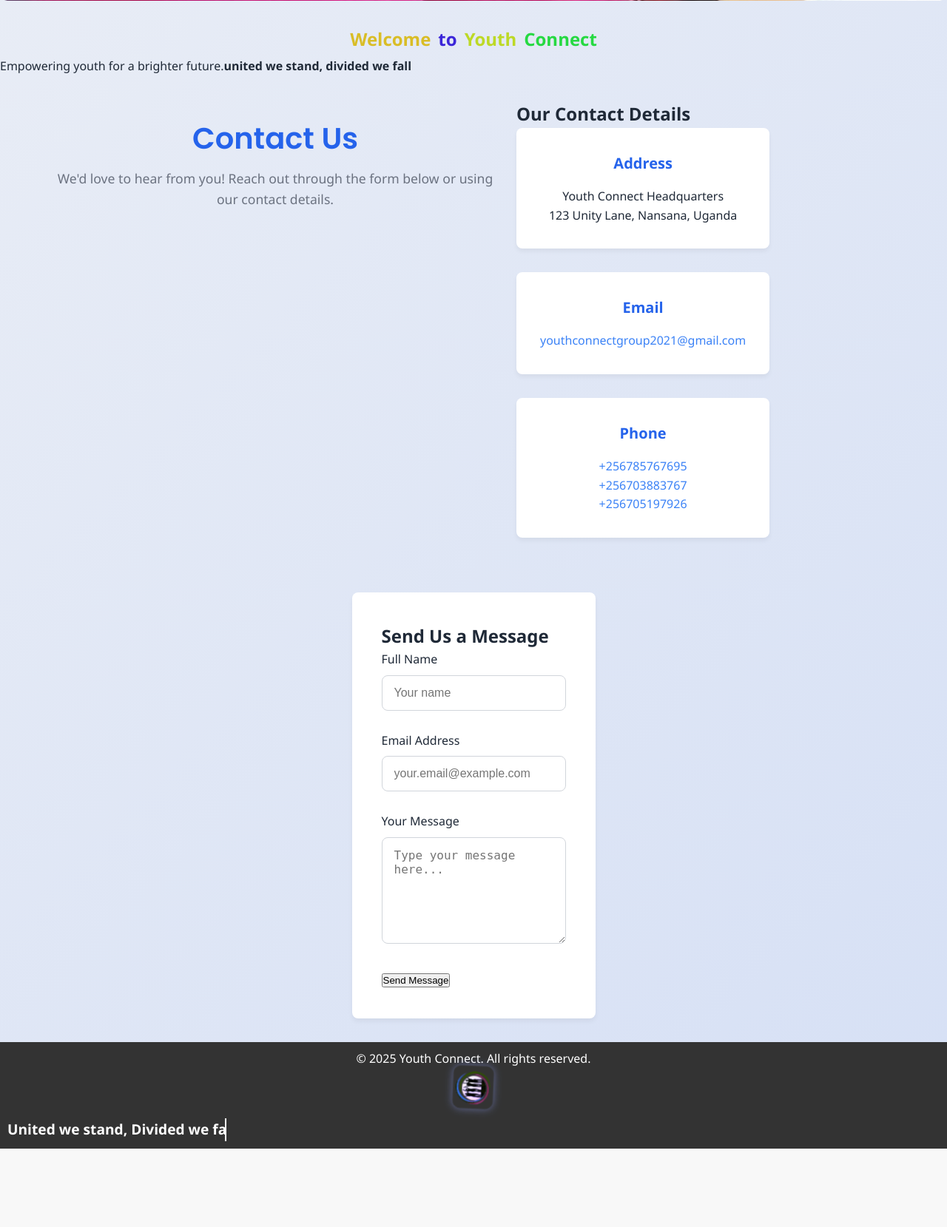
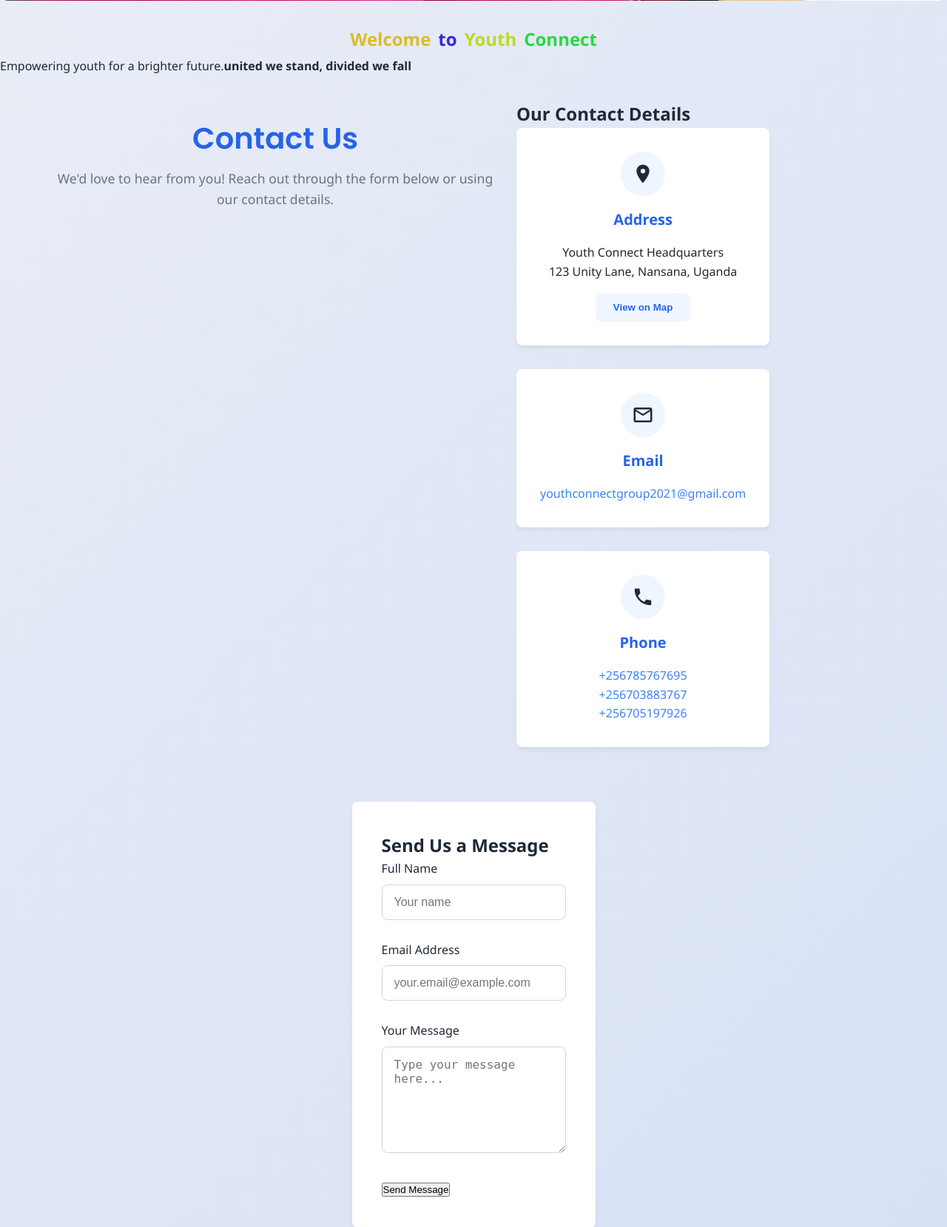
Before and after one commit to Kiggund/youthconnect_project, a Django app: template contact/templates/contact/form.html in a window 1280 px wide. Shown: the part 1731-3390 px from the top of the page at 74% size. Before the commit the page ends 3284 px from the top, so only its background shows below. Run offline with Django 5.2, Linux system fonts and the light colour scheme; the template is opened without the code that fills it, so the values that code supplies are empty.

Commit message:
added functional navigationto the address, and svg icons

```diff
--- a/contact/templates/contact/form.html
+++ b/contact/templates/contact/form.html
@@ -19,7 +19,7 @@
     </header>
 
     <!-- Contact Information -->
-    <section class="contact-info-section">
+   <!-- <section class="contact-info-section">
         <h2 class="section-title">Our Contact Details</h2>
         <div class="contact-info-grid">
             <div class="contact-card">
@@ -41,7 +41,54 @@
                 </p>
             </div>
         </div>
-    </section>
+    </section> -->
+
+    <section class="contact-info-section">
+    <h2 class="section-title">Our Contact Details</h2>
+    <div class="contact-info-grid">
+        <!-- Address Card -->
+        <div class="contact-card">
+            <div class="contact-card-icon">
+                <svg xmlns="http://www.w3.org/2000/svg" viewBox="0 0 24 24">
+                    <path fill="currentColor" d="M12 11.5A2.5 2.5 0 0 1 9.5 9A2.5 2.5 0 0 1 12 6.5A2.5 2.5 0 0 1 14.5 9a2.5 2.5 0 0 1-2.5 2.5M12 2a7 7 0 0 0-7 7c0 5.25 7 13 7 13s7-7.75 7-13a7 7 0 0 0-7-7Z"/>
+                </svg>
+            </div>
+            <h3 class="contact-card-title">Address</h3>
+            <p class="contact-card-content">Youth Connect Headquarters<br>123 Unity Lane, Nansana, Uganda</p>
+            <button class="map-button" onclick="openMap()">View on Map</button>
+        </div>
+
+        <!-- Email Card -->
+        <div class="contact-card">
+            <div class="contact-card-icon">
+                <svg xmlns="http://www.w3.org/2000/svg" viewBox="0 0 24 24">
+                    <path fill="currentColor" d="M22 6c0-1.1-.9-2-2-2H4c-1.1 0-2 .9-2 2v12c0 1.1.9 2 2 2h16c1.1 0 2-.9 2-2V6m-2 0l-8 5l-8-5h16m0 12H4V8l8 5l8-5v10Z"/>
+                </svg>
+            </div>
+            <h3 class="contact-card-title">Email</h3>
+            <p class="contact-card-content">
+                <a href="mailto:youthconnectgroup2021@gmail.com" class="contact-link">
+                    youthconnectgroup2021@gmail.com
+                </a>
+            </p>
+        </div>
+
+        <!-- Phone Card -->
+        <div class="contact-card">
+            <div class="contact-card-icon">
+                <svg xmlns="http://www.w3.org/2000/svg" viewBox="0 0 24 24">
+                    <path fill="currentColor" d="M6.62 10.79c1.44 2.83 3.76 5.15 6.59 6.59l2.2-2.2c.27-.27.67-.36 1.02-.24c1.12.37 2.33.57 3.57.57c.55 0 1 .45 1 1V20c0 .55-.45 1-1 1c-9.39 0-17-7.61-17-17c0-.55.45-1 1-1h3.5c.55 0 1 .45 1 1c0 1.25.2 2.45.57 3.57c.11.35.03.74-.25 1.02l-2.2 2.2Z"/>
+                </svg>
+            </div>
+            <h3 class="contact-card-title">Phone</h3>
+            <div class="contact-card-content">
+                <p><a href="tel:+256785767695" class="contact-link phone-number">+256785767695</a></p>
+                <p><a href="tel:+256703883767" class="contact-link phone-number">+256703883767</a></p>
+                <p><a href="tel:+256705197926" class="contact-link phone-number">+256705197926</a></p>
+            </div>
+        </div>
+    </div>
+</section>
 
     <!-- Contact Form -->
     <section class="contact-form-section">
--- a/static/css/contact.css
+++ b/static/css/contact.css
@@ -206,6 +206,22 @@
   color: var(--primary-dark);
 }
 
+.map-button {
+    margin-top: 1rem;
+    padding: 0.75rem 1.5rem;
+    background: var(--primary-light);
+    color: var(--primary-dark);
+    border: none;
+    border-radius: var(--radius);
+    font-weight: 600;
+    cursor: pointer;
+    transition: var(--transition);
+}
+
+.map-button:hover {
+    background: var(--primary);
+    color: white;
+}
 /* ====================== CONTACT FORM ====================== */
 .contact-form-section {
   max-width: 800px;
--- a/static/js/contact.js
+++ b/static/js/contact.js
@@ -1,8 +1,6 @@
 document.addEventListener('DOMContentLoaded', function () {
     const contactForm = document.getElementById('contactForm');
     const notificationContainer = document.querySelector('.notification-container');
-
-    if (!contactForm) return;
 
     // Function to display notifications
     function showNotification(type, message) {
@@ -10,9 +8,13 @@
         notification.className = `notification notification-${type}`;
         notification.innerHTML = `
             <div class="notification-icon">
-                ${type === 'success' ? '<svg xmlns="http://www.w3.org/2000/svg" viewBox="0 0 24 24"><path fill="currentColor" d="M21,7L9,19L3.5,13.5L5.91,11.08L9,14.17L18.59,4.59L21,7Z"/></svg>' :
-                type === 'error' ? '<svg xmlns="http://www.w3.org/2000/svg" viewBox="0 0 24 24"><path fill="currentColor" d="M12,2A10,10 0 0,1 22,12A10,10 0 0,1 12,22A10,10 0 0,1 2,12A10,10 0 0,1 12,2M13,16V18H11V16H13M13,6V14H11V6H13Z"/></svg>' :
-                '<svg xmlns="http://www.w3.org/2000/svg" viewBox="0 0 24 24"><path fill="currentColor" d="M1,21H23L12,2"/></svg>'}
+                ${
+                    type === 'success'
+                        ? '<svg xmlns="http://www.w3.org/2000/svg" viewBox="0 0 24 24"><path fill="currentColor" d="M21,7L9,19L3.5,13.5L5.91,11.08L9,14.17L18.59,4.59L21,7Z"/></svg>'
+                        : type === 'error'
+                        ? '<svg xmlns="http://www.w3.org/2000/svg" viewBox="0 0 24 24"><path fill="currentColor" d="M12,2A10,10 0 0,1 22,12A10,10 0 0,1 12,22A10,10 0 0,1 2,12A10,10 0 0,1 12,2M13,16V18H11V16H13M13,6V14H11V6H13Z"/></svg>'
+                        : '<svg xmlns="http://www.w3.org/2000/svg" viewBox="0 0 24 24"><path fill="currentColor" d="M1,21H23L12,2"/></svg>'
+                }
             </div>
             <div class="notification-message">${message}</div>
             <div class="notification-progress"></div>
@@ -21,20 +23,38 @@
 
         notificationContainer.appendChild(notification);
 
-        // Handle close button click
         const closeButton = notification.querySelector('.close-btn');
         closeButton.addEventListener('click', () => notification.remove());
 
-        // Auto-remove notification after 5 seconds
         setTimeout(() => {
             notification.style.animation = 'slideOut 0.5s ease forwards';
             notification.addEventListener('animationend', () => notification.remove());
         }, 5000);
     }
 
+    // Function to open the map in a new tab
+    function openMap(address) {
+        if (!address) {
+            console.error('Address is missing!');
+            return;
+        }
+        const encodedAddress = encodeURIComponent(address);
+        const mapUrl = `https://www.google.com/maps?q=${encodedAddress}`;
+        window.open(mapUrl, '_blank');
+    }
+
+    // Attach "View on Map" button functionality (ensure this runs if buttons exist)
+    document.querySelectorAll('.map-button').forEach(button => {
+        button.addEventListener('click', function () {
+            const address = button.dataset.address || 'Youth Connect Headquarters, 123 Unity Lane, Nansana, Uganda';
+            openMap(address);
+        });
+    });
+
     // Handle form submission
+    if (contactForm) {
         contactForm.addEventListener('submit', async function (e) {
-        e.preventDefault(); // Prevent the default form submission
+            e.preventDefault(); // Prevent default form submission
 
             try {
                 const formData = new FormData(contactForm);
@@ -47,10 +67,10 @@
                     method: 'POST',
                     body: formData,
                     headers: {
-                    'X-Requested-With': 'XMLHttpRequest', // Critical AJAX header
-                    'X-CSRFToken': csrfToken  // CSRF token from cookie
+                        'X-Requested-With': 'XMLHttpRequest',
+                        'X-CSRFToken': csrfToken,
                     },
-                credentials: 'include'  // Include credentials for CSRF protection
+                    credentials: 'include',
                 });
 
                 if (!response.ok) {
@@ -59,16 +79,12 @@
                 }
 
                 const data = await response.json();
-
-            // Show success notification
                 showNotification('success', data.message);
-
-            // Optionally reset the form after successful submission
                 contactForm.reset();
-
             } catch (error) {
                 console.error('Error:', error);
                 showNotification('error', error.message || 'An error occurred while sending the message.');
             }
         });
+    }
 });
```
Also changed, not shown: db.sqlite3. Lines whose indentation alone changed are shown as unchanged.
